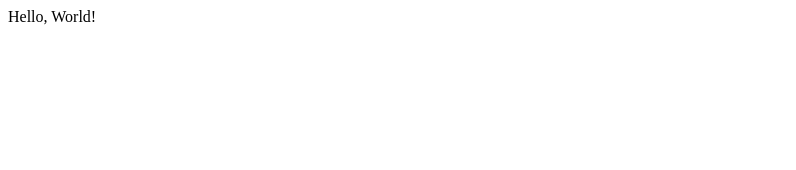
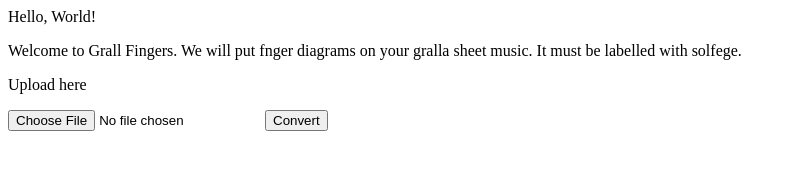
Before and after one commit to breadloaf64/GrallaFingers, a website built with Vite: page apps/website/index.html in a window 1280 px wide. Shown: the whole page, without its empty margins (0-796 px from the left). Built offline with nearby package versions, Linux system fonts and the light colour scheme.

Commit message:
add control to page and skeleton methods

```diff
--- a/apps/website/index.html
+++ b/apps/website/index.html
@@ -2,5 +2,13 @@
   <body>
     <p id="hello-world"></p>
     <script src="./index.js"></script>
+
+    <p>
+      Welcome to Grall Fingers. We will put fnger diagrams on your gralla sheet
+      music. It must be labelled with solfege.
+    </p>
+    <p>Upload here</p>
+    <input type="file" id="file-input" />
+    <button id="upload-button" onclick="convertUploadedFile()">Convert</button>
   </body>
 </html>
--- a/apps/website/index.ts
+++ b/apps/website/index.ts
@@ -1,3 +1,5 @@
+import { convertOneUploadedFile } from "gralla-fingers-converter-core/src/control";
+
 function helloWorld() {
   const element= document.getElementById("hello-world");
 
@@ -6,3 +8,14 @@ function helloWorld() {
   }
 }
 helloWorld();
+
+async function convertUploadedFile() {
+  const fileInput = document.getElementById("file-input") as HTMLInputElement;
+  if (fileInput && fileInput.files && fileInput.files.length > 0) {
+    const file = fileInput.files[0];
+    console.log("File uploaded:", file.name);
+    await convertOneUploadedFile(file);
+  } else {
+    console.log("No file selected.");
+  }
+ }
--- a/apps/website/package.json
+++ b/apps/website/package.json
@@ -14,5 +14,8 @@
   "devDependencies": {
     "typescript": "^6.0.3",
     "vite": "^8.0.16"
+  },
+  "dependencies": {
+    "gralla-fingers-converter-core": "file:../../packages/converter-core"
   }
 }
--- a/packages/converter-core/src/control.ts
+++ b/packages/converter-core/src/control.ts
@@ -3,6 +3,7 @@ import { getDataForURL } from "./read";
 import fs from "fs";
 import { addDiagramsAccordingToSolfege } from "./modifyPDF";
 import { printSolfegeDocument } from "./print";
+import { getDiagramData } from "./diagram";
 
 async function processFolder(diagramData: { [key: string]: Buffer }) {
   const IN_PATH = "./fileIO/in/";
@@ -65,8 +66,14 @@ async function modifyPdfBytes(
   return pdfBytes;
 }
 
+async function convertOneUploadedFile(file: File) {
+  // TODO: complete me!
+  // return something that can be saved by the user
+}
+
 export {
   createNewPDFWithDiagrams,
   createNewPDFWithModification,
   processFolder,
+  convertOneUploadedFile
 };
```
Also changed, not shown: 1 other file.
